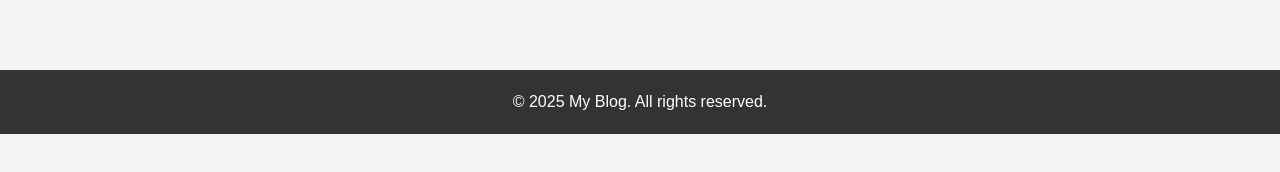
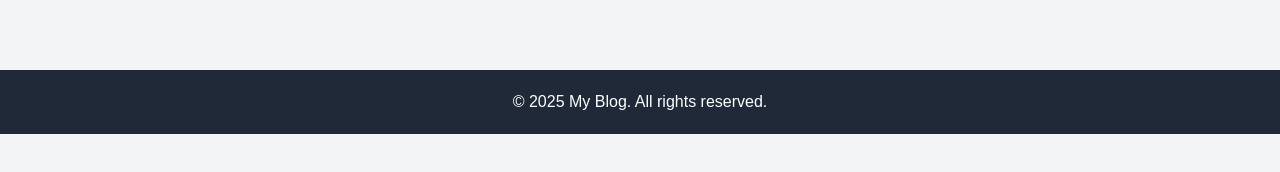
Before and after one commit to Placito/Blog-, a Next.js app: page /about in a window 1280 px wide. Shown: the part 666-838 px from the top of the page. Built offline with nearby package versions, Linux system fonts and the light colour scheme; no server answers.

Commit message:
transform the footer stylçes in Tailwind CSS

```diff
--- a/src/components/Footer.js
+++ b/src/components/Footer.js
@@ -3,8 +3,8 @@ import React from "react";
 export default function Footer() {
 
   return (
-    <div className="footer">
-      <p>&copy; 2025 My Blog. All rights reserved.</p>
+    <div className="footer bg-gray-800 text-white p-5 text-center fixed bottom-0 left-0 w-full">
+      <p >&copy; 2025 My Blog. All rights reserved.</p>
     </div>
   );
 }
--- a/src/pages/_app.js
+++ b/src/pages/_app.js
@@ -1,6 +1,5 @@
 import React from "react"; // Import React library for JSX support
 import "./styles/globals.css"; // Import global styles for the application
-import './styles/footer.css';
 import Navbar from "../components/Navbar"; // Import the Navbar component for site navigation
 import Footer from "../components/Footer"; // Import the Footer component for the footer content
 import Head from "next/head"; // Import Head from Next.js to manage the head of the page (meta tags, title, etc.)
--- a/src/pages/styles/footer.css
+++ /dev/null
@@ -1,19 +0,0 @@
-.footer {
-  background-color: #333;
-  color: white;
-  padding: 20px;
-  text-align: center;
-  position: fixed;
-  bottom: 0;
-  left: 0;
-  width: 100%;
-}
-
-  .footer a {
-    color: #ff6347;
-    text-decoration: none;
-  }
-
-  .footer a:hover {
-    text-decoration: underline;
-  }
```
